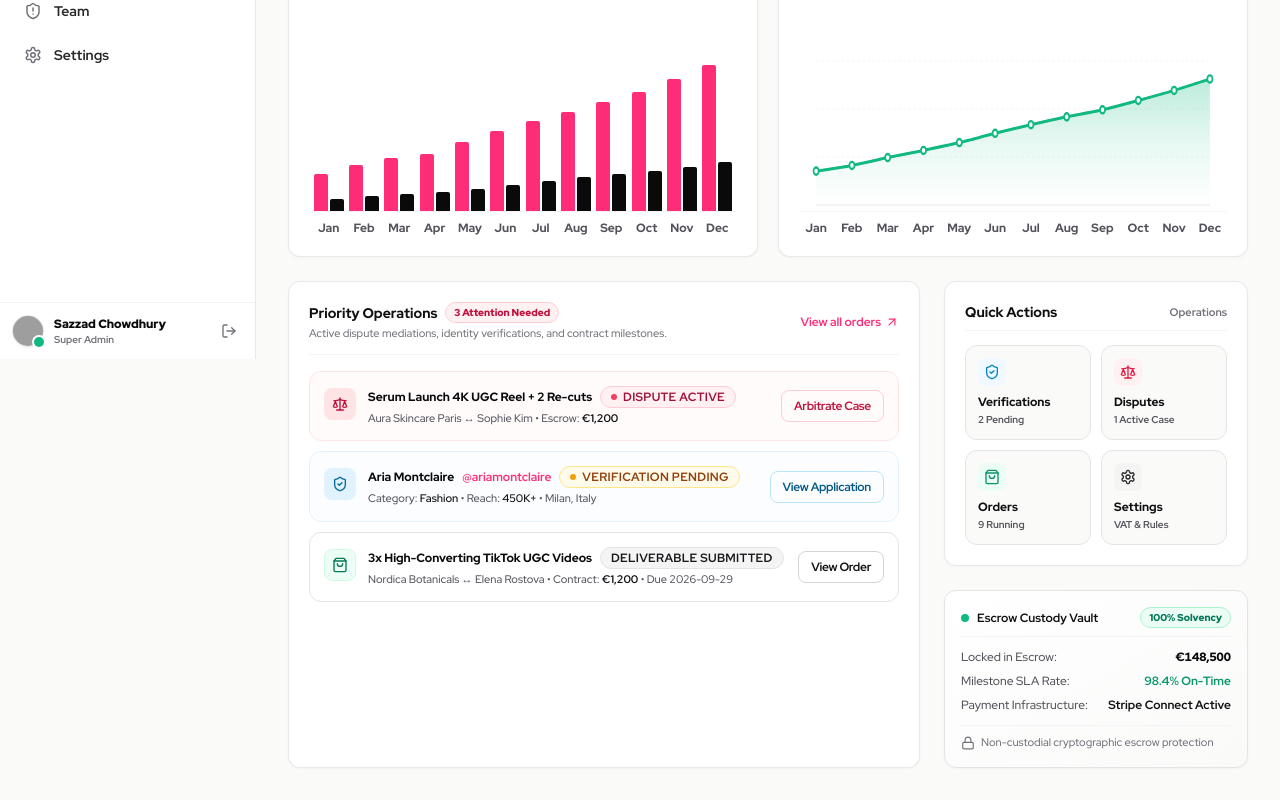
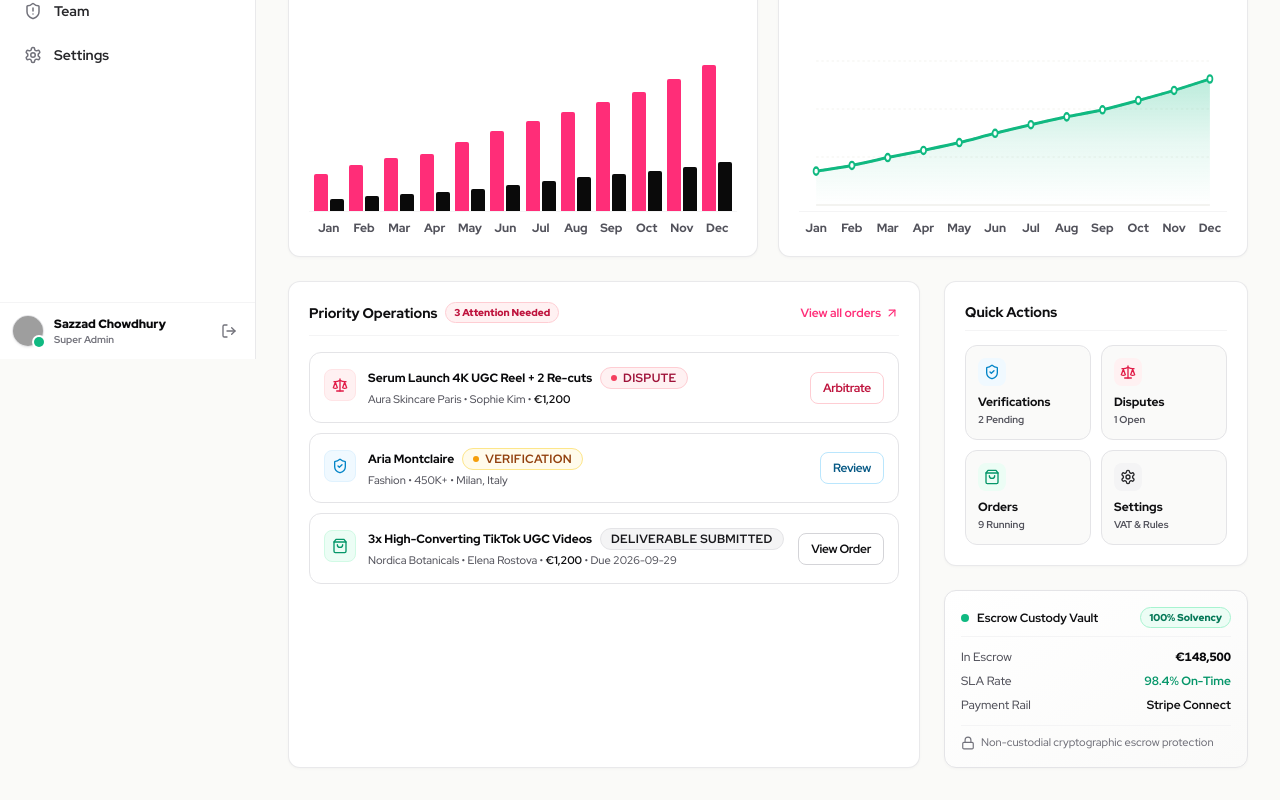
Before and after one commit to BeingSazzad/Influencer-Dashboard, a React (Vite) app: page / in a window 1280 px wide. Shown: the part 441-1241 px from the top of the page. Built offline with nearby package versions, Linux system fonts and the light colour scheme; grey boxes are pictures that could not be loaded; a web font is replaced by a local one.

Commit message:
fix(dashboard): declutter Priority Operations and remove redundant labels

```diff
--- a/src/pages/dashboard/DashboardPage.tsx
+++ b/src/pages/dashboard/DashboardPage.tsx
@@ -514,7 +514,6 @@ export const DashboardPage: React.FC = () => {
         {/* Left Column (2 Cols): Priority Operations Queue */}
         <Card className="lg:col-span-2 p-5 space-y-4">
           <div className="flex items-center justify-between pb-3 border-b border-neutral-100 flex-wrap gap-2">
-            <div>
             <div className="flex items-center gap-2">
               <h3 className="text-sm font-extrabold text-neutral-900">
                 Priority Operations
@@ -524,10 +523,6 @@ export const DashboardPage: React.FC = () => {
                   {openDisputesCount + pendingVerificationsCount} Attention Needed
                 </span>
               )}
-              </div>
-              <p className="text-[11px] text-neutral-400 font-medium mt-0.5">
-                Active dispute mediations, identity verifications, and contract milestones.
-              </p>
             </div>
             <button
               type="button"
@@ -542,9 +537,9 @@ export const DashboardPage: React.FC = () => {
           <div className="space-y-2.5">
             {/* Priority 1: Open Dispute */}
             {disputes.length > 0 && (
-              <div className="p-3.5 rounded-xl border border-rose-100 bg-rose-50/30 hover:bg-rose-50/60 transition-colors flex flex-col sm:flex-row sm:items-center justify-between gap-3">
+              <div className="p-3.5 rounded-xl border border-neutral-200 bg-white hover:bg-neutral-50/70 hover:border-neutral-300 transition-colors flex flex-col sm:flex-row sm:items-center justify-between gap-3">
                 <div className="flex items-start gap-3">
-                  <div className="w-8 h-8 rounded-lg bg-rose-100 text-rose-700 flex items-center justify-center shrink-0 mt-0.5">
+                  <div className="w-8 h-8 rounded-lg bg-rose-50 text-rose-600 flex items-center justify-center shrink-0 mt-0.5 border border-rose-100">
                     <Scale className="w-4 h-4" />
                   </div>
                   <div>
@@ -553,11 +548,11 @@ export const DashboardPage: React.FC = () => {
                         {disputes[0].campaignTitle}
                       </span>
                       <Badge variant="danger" size="sm" dot>
-                        Dispute Active
+                        Dispute
                       </Badge>
                     </div>
                     <p className="text-[11px] text-neutral-500 font-medium mt-0.5">
-                      {disputes[0].brandName} ↔ {disputes[0].creatorName} • Escrow: <strong className="text-neutral-900 font-bold">{formatCurrency(disputes[0].amountEur)}</strong>
+                      {disputes[0].brandName} • {disputes[0].creatorName} • <strong className="text-neutral-900 font-bold">{formatCurrency(disputes[0].amountEur)}</strong>
                     </p>
                   </div>
                 </div>
@@ -565,18 +560,18 @@ export const DashboardPage: React.FC = () => {
                   variant="outline"
                   size="sm"
                   onClick={() => navigate(ROUTES.DASHBOARD.ESCROW)}
-                  className="text-xs font-bold text-rose-700 border-rose-200 hover:bg-rose-100 shrink-0 self-start sm:self-auto"
+                  className="text-xs font-bold text-rose-700 border-rose-200 hover:bg-rose-50 shrink-0 self-start sm:self-auto"
                 >
-                  Arbitrate Case
+                  Arbitrate
                 </Button>
               </div>
             )}
 
             {/* Priority 2: Pending Creator Verification */}
             {requests.length > 0 && (
-              <div className="p-3.5 rounded-xl border border-sky-100 bg-sky-50/30 hover:bg-sky-50/60 transition-colors flex flex-col sm:flex-row sm:items-center justify-between gap-3">
+              <div className="p-3.5 rounded-xl border border-neutral-200 bg-white hover:bg-neutral-50/70 hover:border-neutral-300 transition-colors flex flex-col sm:flex-row sm:items-center justify-between gap-3">
                 <div className="flex items-start gap-3">
-                  <div className="w-8 h-8 rounded-lg bg-sky-100 text-sky-700 flex items-center justify-center shrink-0 mt-0.5">
+                  <div className="w-8 h-8 rounded-lg bg-sky-50 text-sky-600 flex items-center justify-center shrink-0 mt-0.5 border border-sky-100">
                     <ShieldCheck className="w-4 h-4" />
                   </div>
                   <div>
@@ -584,15 +579,12 @@ export const DashboardPage: React.FC = () => {
                       <span className="text-xs font-extrabold text-neutral-950">
                         {requests[0].creatorName}
                       </span>
-                      <span className="text-xs text-brand-pink font-bold">
-                        @{requests[0].handle}
-                      </span>
                       <Badge variant="warning" size="sm" dot>
-                        Verification Pending
+                        Verification
                       </Badge>
                     </div>
                     <p className="text-[11px] text-neutral-500 font-medium mt-0.5">
-                      Category: <strong className="text-neutral-800 font-semibold">{requests[0].category}</strong> • Reach: <strong className="text-neutral-800 font-semibold">{requests[0].followersTotal || '125K'}</strong> • {requests[0].location || 'European Union'}
+                      {requests[0].category} • {requests[0].followersTotal || '125K'} • {requests[0].location || 'European Union'}
                     </p>
                   </div>
                 </div>
@@ -600,18 +592,18 @@ export const DashboardPage: React.FC = () => {
                   variant="outline"
                   size="sm"
                   onClick={() => navigate(ROUTES.DASHBOARD.VERIFICATION)}
-                  className="text-xs font-bold text-sky-800 border-sky-200 hover:bg-sky-100 shrink-0 self-start sm:self-auto"
+                  className="text-xs font-bold text-sky-800 border-sky-200 hover:bg-sky-50 shrink-0 self-start sm:self-auto"
                 >
-                  View Application
+                  Review
                 </Button>
               </div>
             )}
 
             {/* Priority 3: Active Order Milestone */}
             {orders.length > 0 && (
-              <div className="p-3.5 rounded-xl border border-neutral-200 bg-white hover:bg-neutral-50/80 transition-colors flex flex-col sm:flex-row sm:items-center justify-between gap-3">
+              <div className="p-3.5 rounded-xl border border-neutral-200 bg-white hover:bg-neutral-50/70 hover:border-neutral-300 transition-colors flex flex-col sm:flex-row sm:items-center justify-between gap-3">
                 <div className="flex items-start gap-3">
-                  <div className="w-8 h-8 rounded-lg bg-emerald-50 text-emerald-700 flex items-center justify-center shrink-0 mt-0.5 border border-emerald-100">
+                  <div className="w-8 h-8 rounded-lg bg-emerald-50 text-emerald-600 flex items-center justify-center shrink-0 mt-0.5 border border-emerald-100">
                     <ShoppingBag className="w-4 h-4" />
                   </div>
                   <div>
@@ -620,11 +612,11 @@ export const DashboardPage: React.FC = () => {
                         {orders[0].packageTitle}
                       </span>
                       <Badge variant="neutral" size="sm">
-                        {orders[0].status.replace('_', ' ')}
+                        {orders[0].status === 'in_progress' ? 'In Progress' : orders[0].status.replace('_', ' ')}
                       </Badge>
                     </div>
                     <p className="text-[11px] text-neutral-500 font-medium mt-0.5">
-                      {orders[0].brandName} ↔ {orders[0].creatorName} • Contract: <strong className="text-neutral-900 font-bold">{formatCurrency(orders[0].grossAmountEur)}</strong> • Due {orders[0].dueDate}
+                      {orders[0].brandName} • {orders[0].creatorName} • <strong className="text-neutral-900 font-bold">{formatCurrency(orders[0].grossAmountEur)}</strong> • Due {orders[0].dueDate}
                     </p>
                   </div>
                 </div>
@@ -645,11 +637,10 @@ export const DashboardPage: React.FC = () => {
         <div className="space-y-6">
           {/* Quick Actions Grid */}
           <Card className="p-5 space-y-3.5">
-            <div className="flex items-center justify-between pb-2 border-b border-neutral-100">
+            <div className="pb-2 border-b border-neutral-100">
               <h3 className="text-sm font-extrabold text-neutral-900">
                 Quick Actions
               </h3>
-              <span className="text-[11px] font-bold text-neutral-400">Operations</span>
             </div>
 
             <div className="grid grid-cols-2 gap-2.5">
@@ -681,7 +672,7 @@ export const DashboardPage: React.FC = () => {
                   Disputes
                 </p>
                 <span className="text-[10px] text-neutral-500 font-bold block mt-0.5">
-                  {openDisputesCount} Active Case
+                  {openDisputesCount} Open
                 </span>
               </button>
 
@@ -733,16 +724,16 @@ export const DashboardPage: React.FC = () => {
 
             <div className="space-y-2 text-xs">
               <div className="flex items-center justify-between">
-                <span className="text-neutral-500 font-medium">Locked in Escrow:</span>
+                <span className="text-neutral-500 font-medium">In Escrow</span>
                 <span className="font-black text-neutral-950 tabular-nums">€148,500</span>
               </div>
               <div className="flex items-center justify-between">
-                <span className="text-neutral-500 font-medium">Milestone SLA Rate:</span>
+                <span className="text-neutral-500 font-medium">SLA Rate</span>
                 <span className="font-bold text-emerald-600">98.4% On-Time</span>
               </div>
               <div className="flex items-center justify-between">
-                <span className="text-neutral-500 font-medium">Payment Infrastructure:</span>
-                <span className="font-bold text-neutral-900">Stripe Connect Active</span>
+                <span className="text-neutral-500 font-medium">Payment Rail</span>
+                <span className="font-bold text-neutral-900">Stripe Connect</span>
               </div>
             </div>
 
```
Lines whose indentation alone changed are shown as unchanged.
